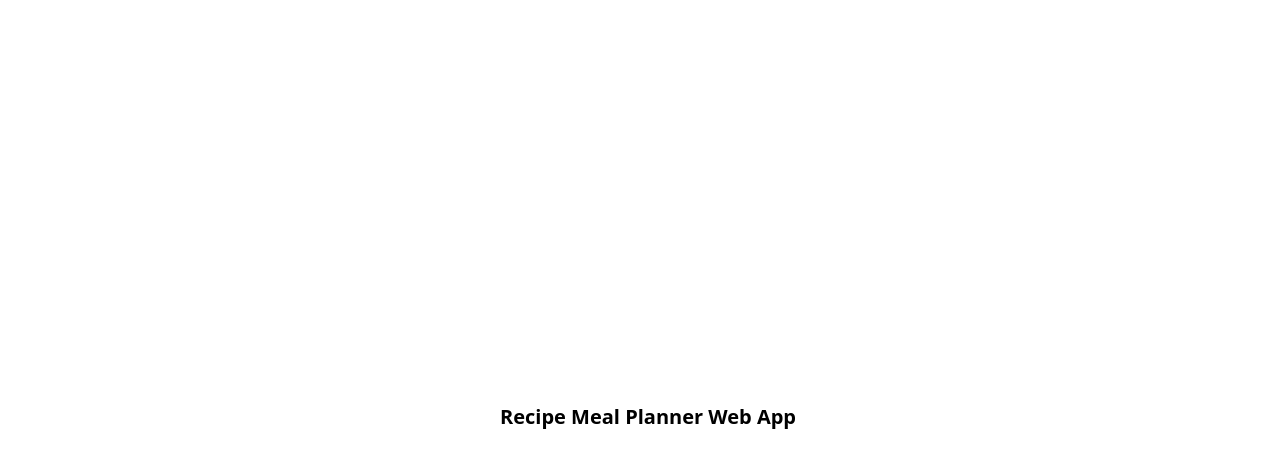
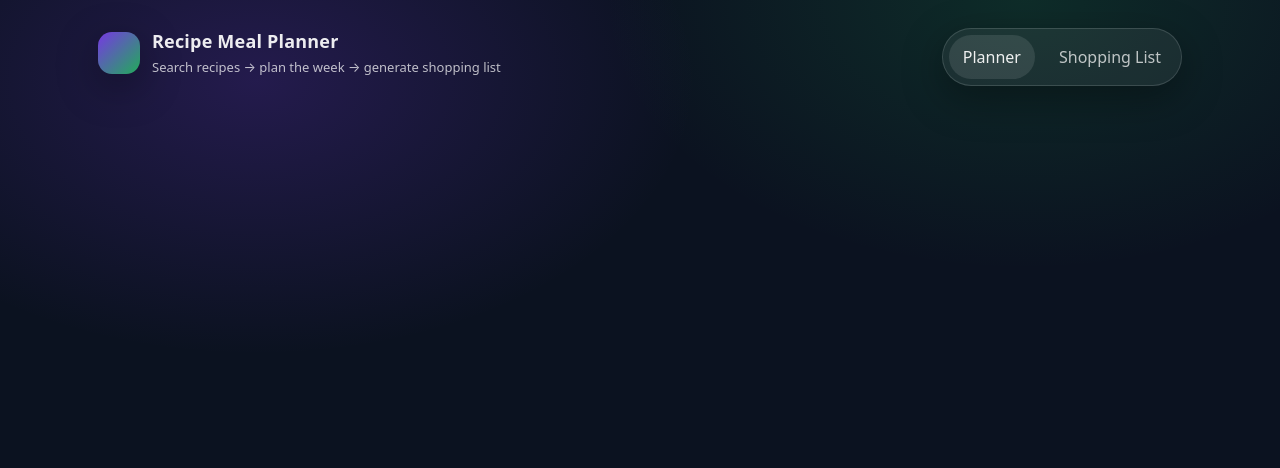
Before and after one commit to jalishmahmud/recipe-meal-planner-web-app, a React (Vite) app: page / in a window 1280 px wide. Shown: the top 468 px of the page. Built offline with nearby package versions, Linux system fonts and the light colour scheme.

Commit message:
Root styles, layout and header component design

```diff
--- a/src/App.css
+++ /dev/null
@@ -1,8 +0,0 @@
-h2 {
-  display: flex;
-  justify-content: center;
-  align-items: center;
-  height: 100vh;
-  width: 100vw;
-  font-size: 20px;
-}
--- /dev/null
+++ b/src/App.module.css
@@ -0,0 +1,5 @@
+.container {
+  max-width: var(--max);
+  padding: 28px var(--pad);
+  margin: 0 auto;
+}
--- a/src/App.tsx
+++ b/src/App.tsx
@@ -1,7 +1,16 @@
-import "./App.css";
-
-function App() {
-  return <h2>Recipe Meal Planner Web App</h2>;
+import React from "react";
+import { Header } from "./components/header/Header";
+import styles from "./App.module.css";
+export default function App() {
+  return <AppShell />;
 }
 
-export default App;
+function AppShell() {
+  const [tab, setTab] = React.useState<"planner" | "shopping">("planner");
+
+  return (
+    <div className={styles["container"]}>
+      <Header tab={tab} onChange={setTab} />
+    </div>
+  );
+}
--- /dev/null
+++ b/src/components/header/Header.module.css
@@ -0,0 +1,58 @@
+.header {
+  display: flex;
+  gap: 14px;
+  align-items: flex-start;
+  justify-content: space-between;
+  flex-wrap: wrap;
+  margin-bottom: 18px;
+}
+
+.brand {
+  display: flex;
+  align-items: center;
+  gap: 12px;
+}
+
+.logo {
+  width: 42px;
+  height: 42px;
+  border-radius: 14px;
+  background: linear-gradient(135deg, rgba(124, 58, 237, 0.95), rgba(34, 197, 94, 0.85));
+  box-shadow: var(--shadow);
+}
+
+.title h1 {
+  margin: 0;
+  font-size: 18px;
+  letter-spacing: 0.2px;
+}
+
+.title p {
+  margin: 3px 0 0;
+  color: var(--muted);
+  font-size: 13px;
+}
+
+.tabs {
+  display: flex;
+  gap: 10px;
+  padding: 6px;
+  border: 1px solid var(--line);
+  background: var(--panel);
+  border-radius: 999px;
+  box-shadow: var(--shadow);
+}
+
+.tabBtn {
+  border: 0;
+  background: transparent;
+  color: var(--muted);
+  padding: 10px 14px;
+  border-radius: 999px;
+  cursor: pointer;
+}
+
+.tabBtnActive {
+  background: rgba(255, 255, 255, 0.10);
+  color: var(--text);
+}
--- /dev/null
+++ b/src/components/header/Header.tsx
@@ -0,0 +1,44 @@
+import styles from "./Header.module.css";
+
+export function Header({
+  tab,
+  onChange,
+}: {
+  tab: "planner" | "shopping";
+  onChange: (t: "planner" | "shopping") => void;
+}) {
+  return (
+    <div className={styles["header"]}>
+      <div className={styles["brand"]}>
+        <div className={styles["logo"]} />
+        <div className={styles["title"]}>
+          <h1>Recipe Meal Planner</h1>
+          <p>Search recipes → plan the week → generate shopping list</p>
+        </div>
+      </div>
+
+      <div className={styles["tabs"]}>
+        <button
+          className={
+            tab === "planner"
+              ? `${styles["tabBtn"]} ${styles["tabBtnActive"]}`
+              : styles["tabBtn"]
+          }
+          onClick={() => onChange("planner")}
+        >
+          Planner
+        </button>
+        <button
+          className={
+            tab === "shopping"
+              ? `${styles["tabBtn"]} ${styles["tabBtnActive"]}`
+              : styles["tabBtn"]
+          }
+          onClick={() => onChange("shopping")}
+        >
+          Shopping List
+        </button>
+      </div>
+    </div>
+  );
+}
--- a/src/index.css
+++ b/src/index.css
@@ -1,5 +1,65 @@
 :root {
-  font-family: system-ui, Avenir, Helvetica, Arial, sans-serif;
+  --bg: #0b1220;
+  --panel: rgba(255, 255, 255, 0.06);
+  --panel-2: rgba(255, 255, 255, 0.10);
+  --text: rgba(255, 255, 255, 0.92);
+  --muted: rgba(255, 255, 255, 0.72);
+  --line: rgba(255, 255, 255, 0.14);
+  --shadow: 0 12px 40px rgba(0, 0, 0, 0.35);
+  --radius: 18px;
+
+  --accent: #7c3aed;
+  --accent-2: #22c55e;
+  --danger: #ef4444;
+  --warning: #f59e0b;
+
+  --max: 1120px;
+  --pad: 18px;
+  --font: ui-sans-serif, system-ui, -apple-system, Segoe UI, Roboto, Helvetica, Arial, "Apple Color Emoji",
+    "Segoe UI Emoji";
   line-height: 1.5;
   font-weight: 400;
 }
+
+* {
+  box-sizing: border-box;
+  margin: 0;
+  padding: 0;
+}
+
+html,
+body {
+  height: 100%;
+}
+
+body {
+  min-height: 100vh;
+  margin: 0;
+  font-family: var(--font);
+  background:
+    radial-gradient(800px 500px at 20% 10%, rgba(124, 58, 237, 0.22), transparent 55%),
+    radial-gradient(700px 450px at 80% 0%, rgba(34, 197, 94, 0.15), transparent 60%),
+    var(--bg);
+  color: var(--text);
+}
+
+@supports (-webkit-touch-callout: none) {
+  body {
+    background-attachment: scroll;
+  }
+}
+
+body.modal-open {
+  overflow: hidden;
+}
+
+a {
+  color: inherit;
+}
+
+button,
+input,
+select,
+textarea {
+  font: inherit;
+}
```
